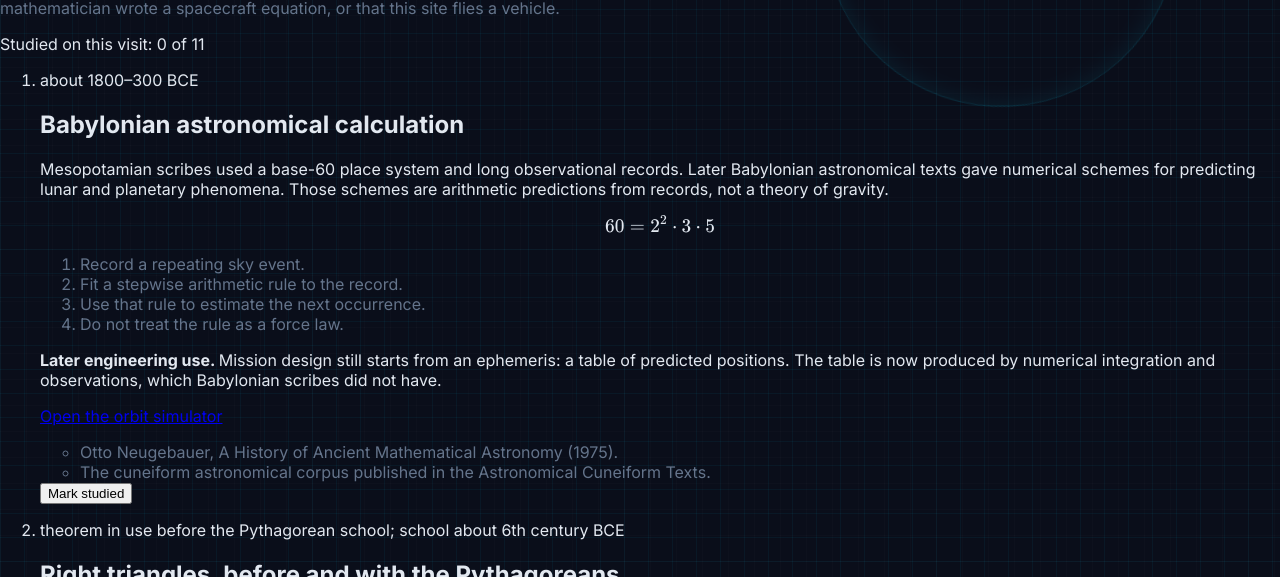
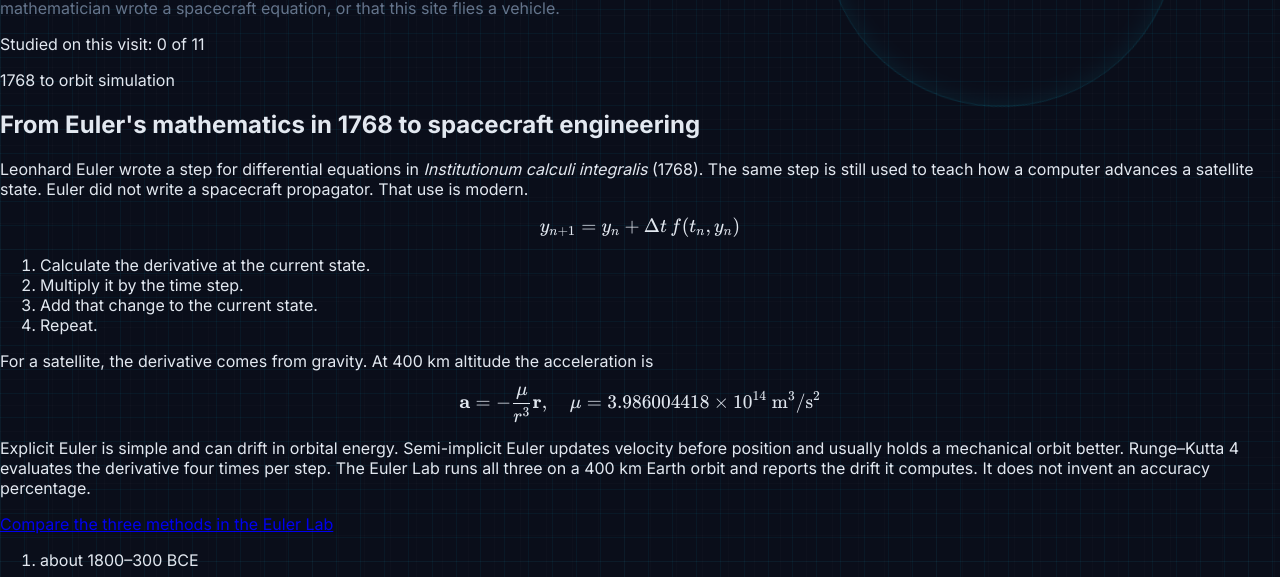
Before and after one commit to mukitc2010/orbitalsimulatorhub-, a React (Vite) app in the folder client/: page /research/math-history in a window 1280 px wide. Shown: the part 375-952 px from the top of the page. Built offline with nearby package versions, Linux system fonts and the light colour scheme; no server answers.

Commit message:
Add the 1768 Euler-to-orbit essay on the math history page.

```diff
--- a/client/src/pages/MathHistory.tsx
+++ b/client/src/pages/MathHistory.tsx
@@ -262,6 +262,23 @@ export function MathHistory() {
         <p className="mt-2 text-sm text-cyan-200">Studied on this visit: {studied.length} of {MODULES.length}</p>
       </header>
 
+      <section id="euler-to-space" className="rounded-2xl border border-cyan-400/30 p-5 text-sm leading-7">
+        <p className="text-xs font-semibold uppercase tracking-[0.16em] text-cyan-300">1768 to orbit simulation</p>
+        <h2 className="mt-2 text-2xl font-semibold text-white">From Euler&apos;s mathematics in 1768 to spacecraft engineering</h2>
+        <p className="mt-3">Leonhard Euler wrote a step for differential equations in <em>Institutionum calculi integralis</em> (1768). The same step is still used to teach how a computer advances a satellite state. Euler did not write a spacecraft propagator. That use is modern.</p>
+        <div className="my-3 overflow-x-auto" dangerouslySetInnerHTML={{ __html: tex(String.raw`y_{n+1}=y_n+\Delta t\,f(t_n,y_n)`) }} />
+        <ol className="list-decimal space-y-1 pl-5">
+          <li>Calculate the derivative at the current state.</li>
+          <li>Multiply it by the time step.</li>
+          <li>Add that change to the current state.</li>
+          <li>Repeat.</li>
+        </ol>
+        <p className="mt-3">For a satellite, the derivative comes from gravity. At 400 km altitude the acceleration is</p>
+        <div className="my-3 overflow-x-auto" dangerouslySetInnerHTML={{ __html: tex(String.raw`\mathbf{a}=-\frac{\mu}{r^3}\mathbf{r},\quad \mu=3.986004418\times 10^{14}\ \mathrm{m}^3/\mathrm{s}^2`) }} />
+        <p>Explicit Euler is simple and can drift in orbital energy. Semi-implicit Euler updates velocity before position and usually holds a mechanical orbit better. Runge–Kutta 4 evaluates the derivative four times per step. The Euler Lab runs all three on a 400 km Earth orbit and reports the drift it computes. It does not invent an accuracy percentage.</p>
+        <p className="mt-3"><Link href="/simulator/euler-lab"><a className="text-cyan-300 underline">Compare the three methods in the Euler Lab</a></Link></p>
+      </section>
+
       <ol className="space-y-3">
         {MODULES.map((item) => (
           <li key={item.id} id={item.id} className="rounded-2xl border border-white/10 bg-slate-950/70 p-4">
```
